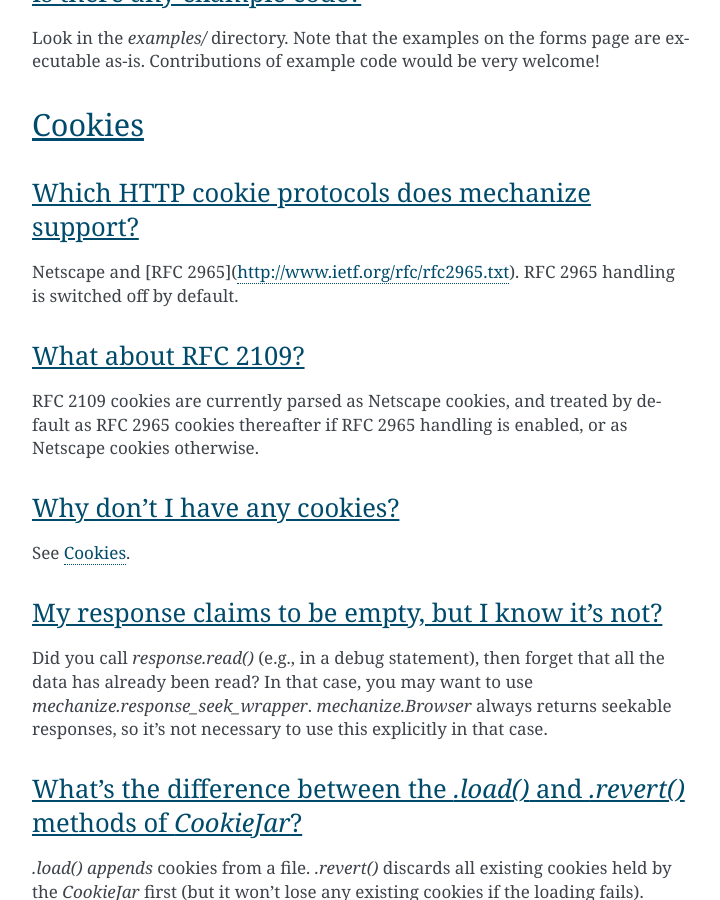
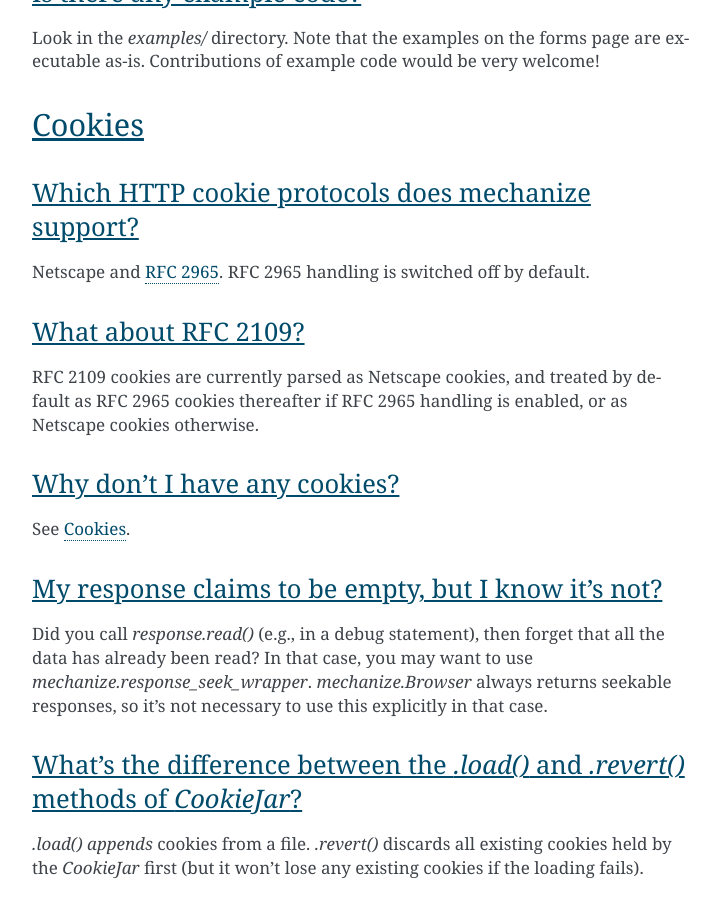
Before and after one commit to python-mechanize/mechanize, a Sphinx documentation site: the page built from docs/faq.rst, in a window 1280 px wide and 900 px high, scrolled down 2047 px. Shown: the whole window, without its empty margins (388-1108 px from the left). Built offline with Sphinx 7.4.7, drawn with Linux system fonts in a browser that asks for light colours.

Commit message:
Fix broken link in FAQ
The link wasn't converted from Markdown to reStructuredText.

```diff
--- a/docs/faq.rst
+++ b/docs/faq.rst
@@ -63,7 +63,7 @@ Cookies
 Which HTTP cookie protocols does mechanize support?
 ~~~~~~~~~~~~~~~~~~~~~~~~~~~~~~~~~~~~~~~~~~~~~~~~~~~~~~~
 
-Netscape and [RFC 2965](http://www.ietf.org/rfc/rfc2965.txt).  RFC 2965
+Netscape and `RFC 2965 <http://www.ietf.org/rfc/rfc2965.txt>`_.  RFC 2965
 handling is switched off by default.
 
 What about RFC 2109?
```
